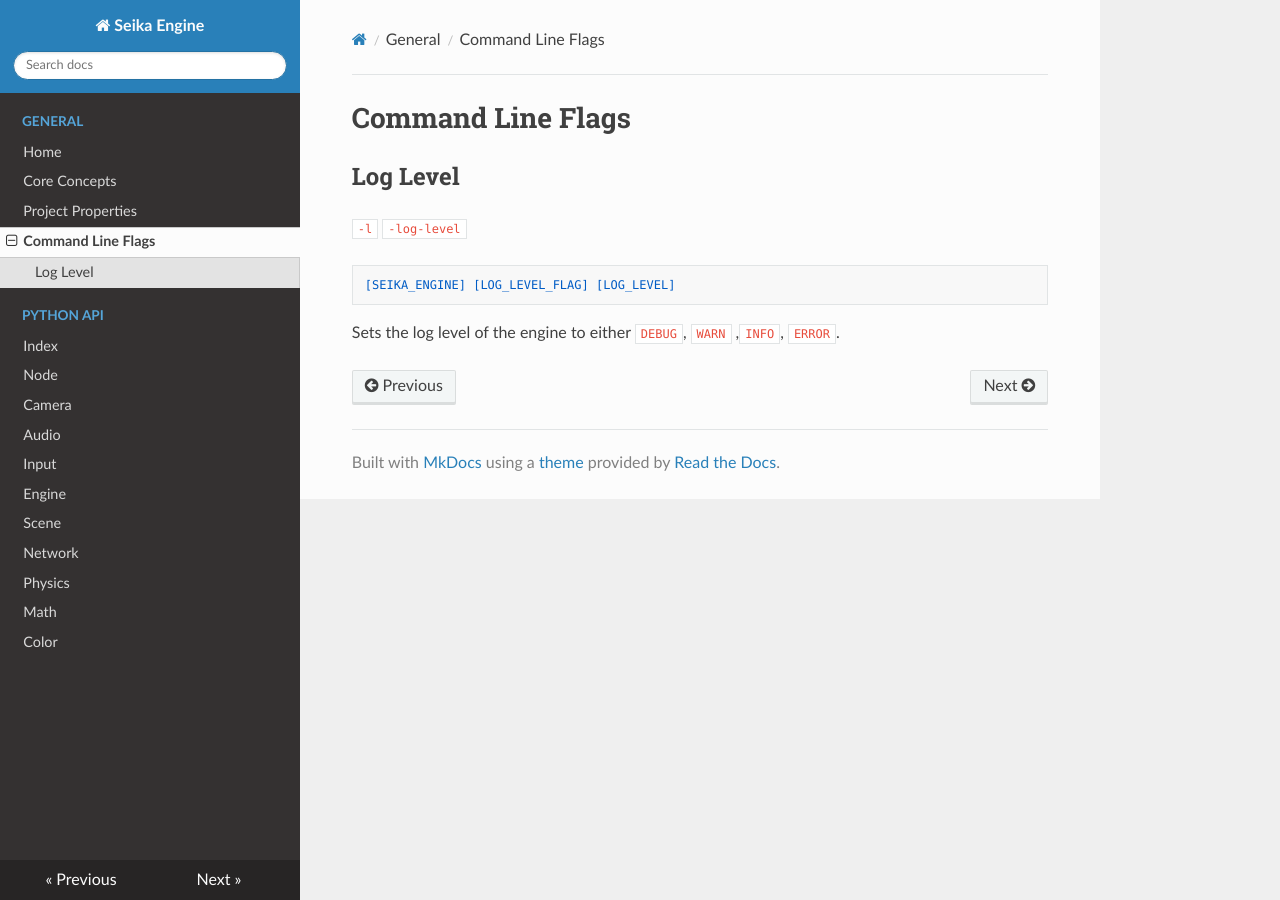
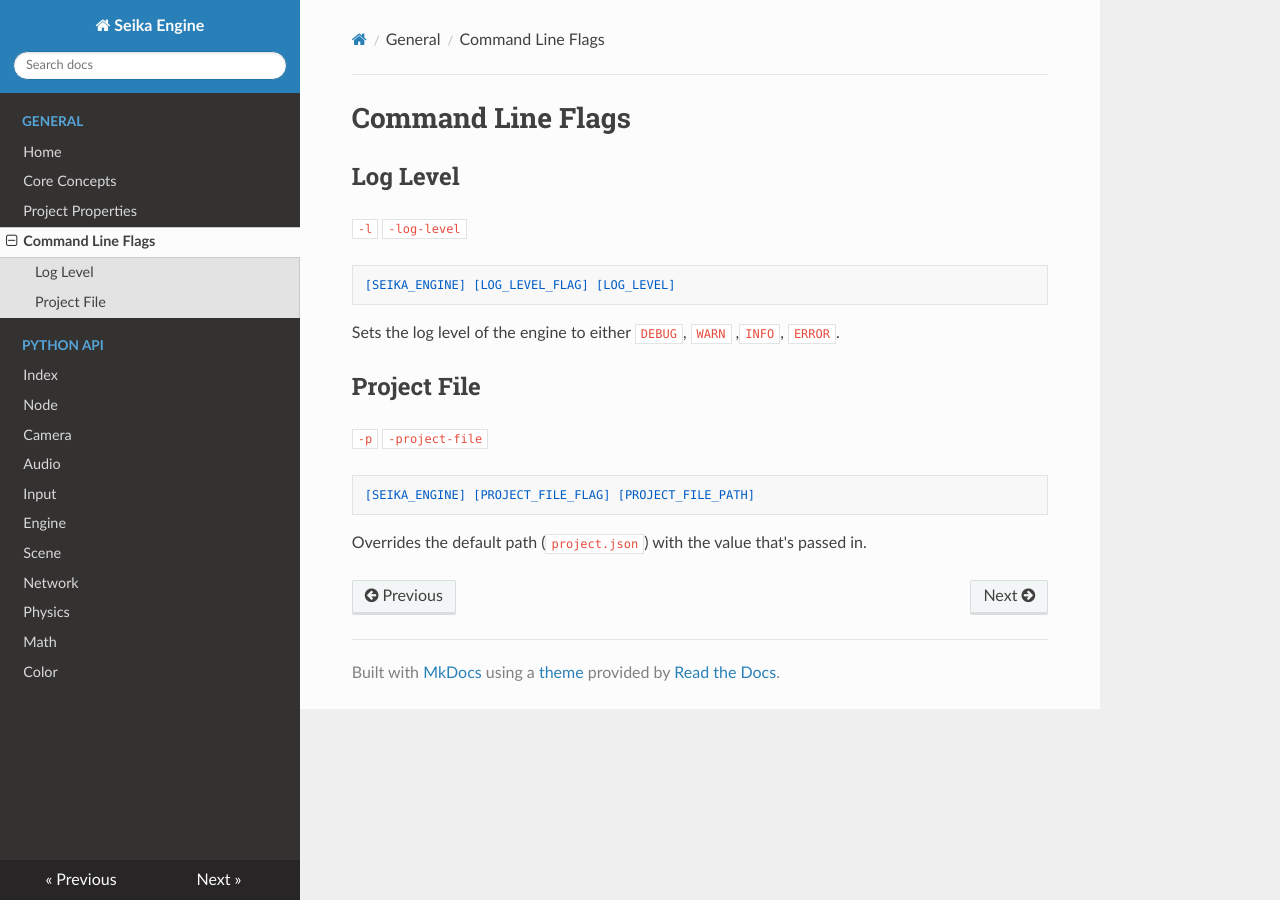
Before and after one commit to Chukobyte/seika-engine, an MkDocs documentation site: the page built from docs/general/command_line_flags.md, in a window 1280 px wide. Built offline with MkDocs 1.6.1, drawn with Linux system fonts in a browser that asks for light colours; nearby versions of some CDN libraries.

Commit message:
Can now override project path with a command line flag.

````diff
--- a/docs/general/command_line_flags.md
+++ b/docs/general/command_line_flags.md
@@ -9,3 +9,13 @@
 ```
 
 Sets the log level of the engine to either `DEBUG`, `WARN` ,`INFO`, `ERROR`.
+
+## Project File
+
+`-p` `-project-file`
+
+```
+[SEIKA_ENGINE] [PROJECT_FILE_FLAG] [PROJECT_FILE_PATH]
+```
+
+Overrides the default path (`project.json`) with the value that's passed in.
````
Also changed, not shown: 3 other files.
